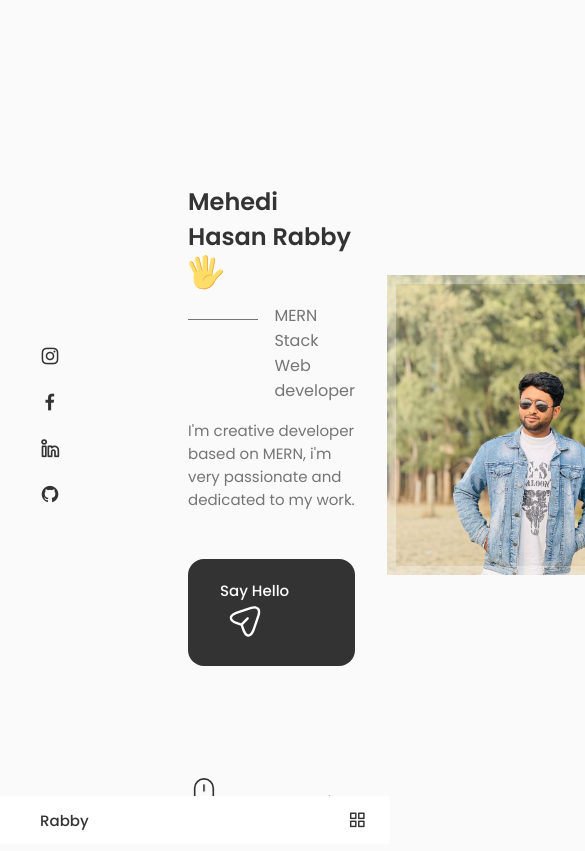
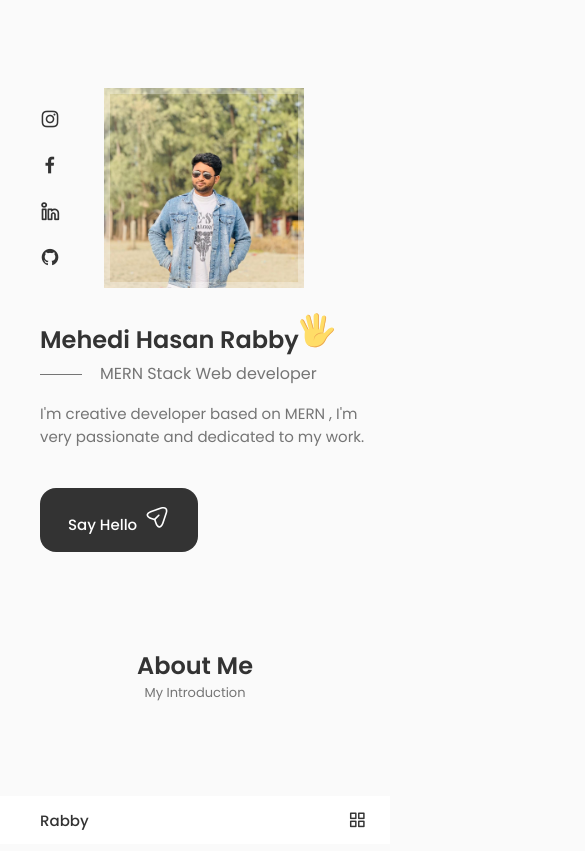
Before and after one commit to mehedirabby/my-portfolio2, a React (Create React App) app: page / in a window 390 px wide. Shown: the top 851 px of the page, 585 px wide, since content can reach past the window. Built offline with nearby package versions, Linux system fonts and the light colour scheme.

Commit message:
second aal

```diff
--- a/src/App.css
+++ b/src/App.css
@@ -201,10 +201,30 @@ img{
     margin-left: var(--mb-2-5);
     margin-right: var(--mb-1-5);
   }
+  .button{
+    padding: 1rem 1.75rem;
+  }
+  .button-icon{
+    width: 22px;
+    height: 22px;
+
+  }
 }
 @media screen and (max-width:350px) {
+  :root{
+    --big-font-size: 2.25rem;
+  }
   .container{
     margin-left: var(--mb-1);
     margin-right: var(--mb-1-5);
   }
 }
+
+@media screen and (max-width:768px) {
+
+  .section{
+    padding: 2rem 0 4rem;
+  }
+
+
+}
--- a/src/App.js
+++ b/src/App.js
@@ -1,4 +1,5 @@
 import "./App.css";
+import About from "./Component/About/About";
 import Header from "./Component/Header/Header";
 import Home from "./Component/Home/Home";
 
@@ -8,6 +9,7 @@ function App() {
       <Header />
       <main className="main">
         <Home />
+        <About></About>
       </main>
     </>
   );
--- /dev/null
+++ b/src/Component/About/About.jsx
@@ -0,0 +1,21 @@
+import React from 'react';
+import './About.css'
+
+const About = () => {
+    return (
+        <div>
+          <section className='about section' id='about'>
+            <h2 className="section-title">About Me</h2>
+                <span className="section-subtitle">
+        My Introduction
+                </span>
+                <div className="about-container container grid">
+
+                </div>
+
+          </section>
+        </div>
+    );
+};
+
+export default About;
--- a/src/Component/Home/Data.jsx
+++ b/src/Component/Home/Data.jsx
@@ -2,11 +2,11 @@ import React from 'react';
 
 const Data = () => {
     return (
-        <div className='koko'>
       <div className="home-data">
       <h1 className="home-title">Mehedi Hasan Rabby
       <svg
             width="36"
+            className='home-hand'
             height="36"
             viewBox="0 0 48 48"
             fill="none"
@@ -59,7 +59,7 @@ const Data = () => {
           MERN Stack Web developer
       </h4>
       <p className="home-description">
-            I'm creative developer based on MERN, i'm very passionate and dedicated to my work.
+      I'm creative developer based on MERN , I'm very passionate and dedicated to my work.
       </p>
 
       <a href="#contract" className="button button-flex">Say Hello
@@ -81,10 +81,6 @@ const Data = () => {
             ></path>
           </svg></a>
       </div>
-                <div>
-
-                </div>
-        </div>
 
 
     );
--- a/src/Component/Home/Home.css
+++ b/src/Component/Home/Home.css
@@ -108,10 +108,10 @@
 /* For Break Points */
 
 /* For large Device */
-@media screen and(max-width:992px) {
+@media screen and (max-width:992px) {
     .home-content{
         grid-template-columns: 100px repeat(2,1fr);
-        column-gap: 1.14rem;
+        column-gap: 1.25rem;
     }
     .home-hand{
         width: 26px;
@@ -141,13 +141,13 @@
 }
 
 /* For medium Device */
-@media screen and(max-width:768px) {
+@media screen and (max-width:768px) {
     .home-content{
         grid-template-columns:0.5fr 3fr;
         padding-top: 3.5rem;
 
     }
-    .home-img{
+     .home-img{
         order: initial;
         justify-self: initial;
     }
@@ -163,3 +163,14 @@
         display: none;
     }
 }
+@media screen and (max-width:350px) {
+
+    .home-img{
+        width: 180px;
+        height: 180px;
+    }
+    .home-hand{
+        width: 22px;
+        height: 22px;
+    }
+}
```
Also changed, not shown: src/Component/About/About.css (added), src/assets/about.jpeg (added). Lines whose indentation alone changed are shown as unchanged.
